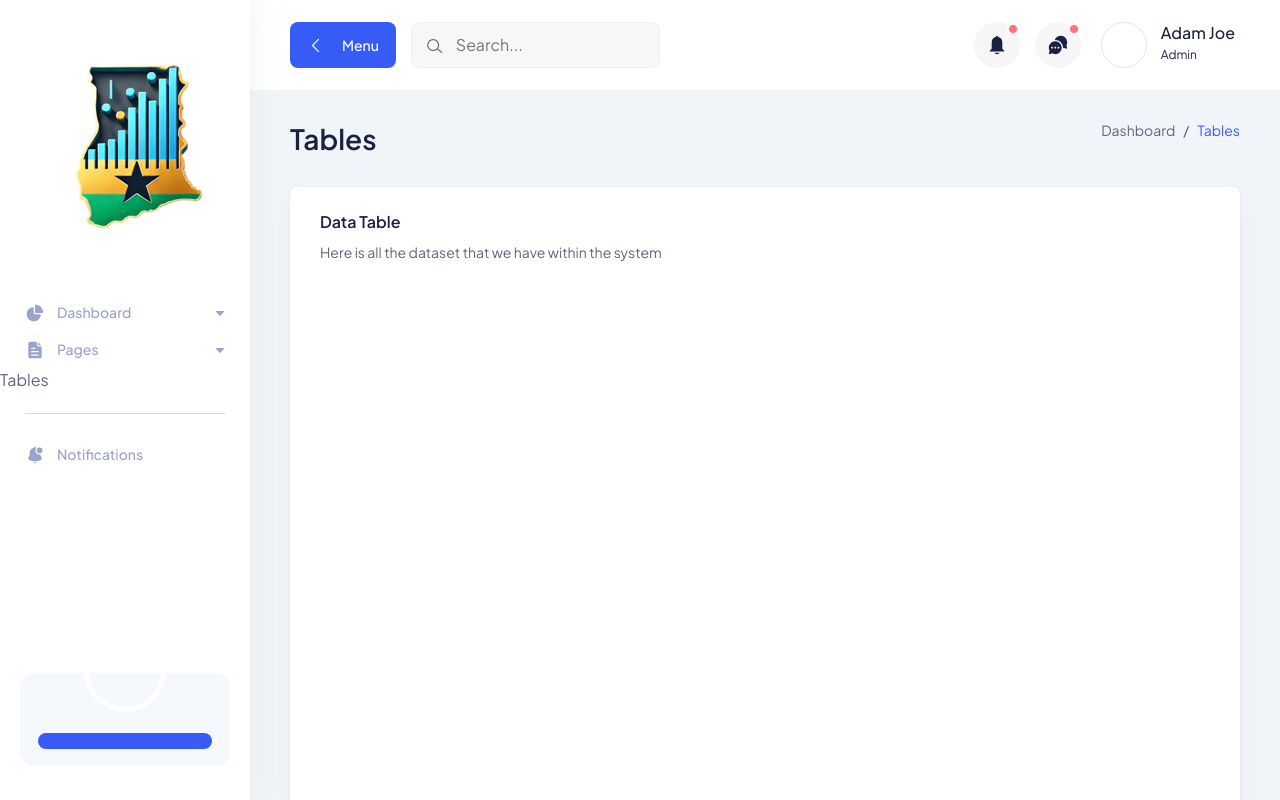
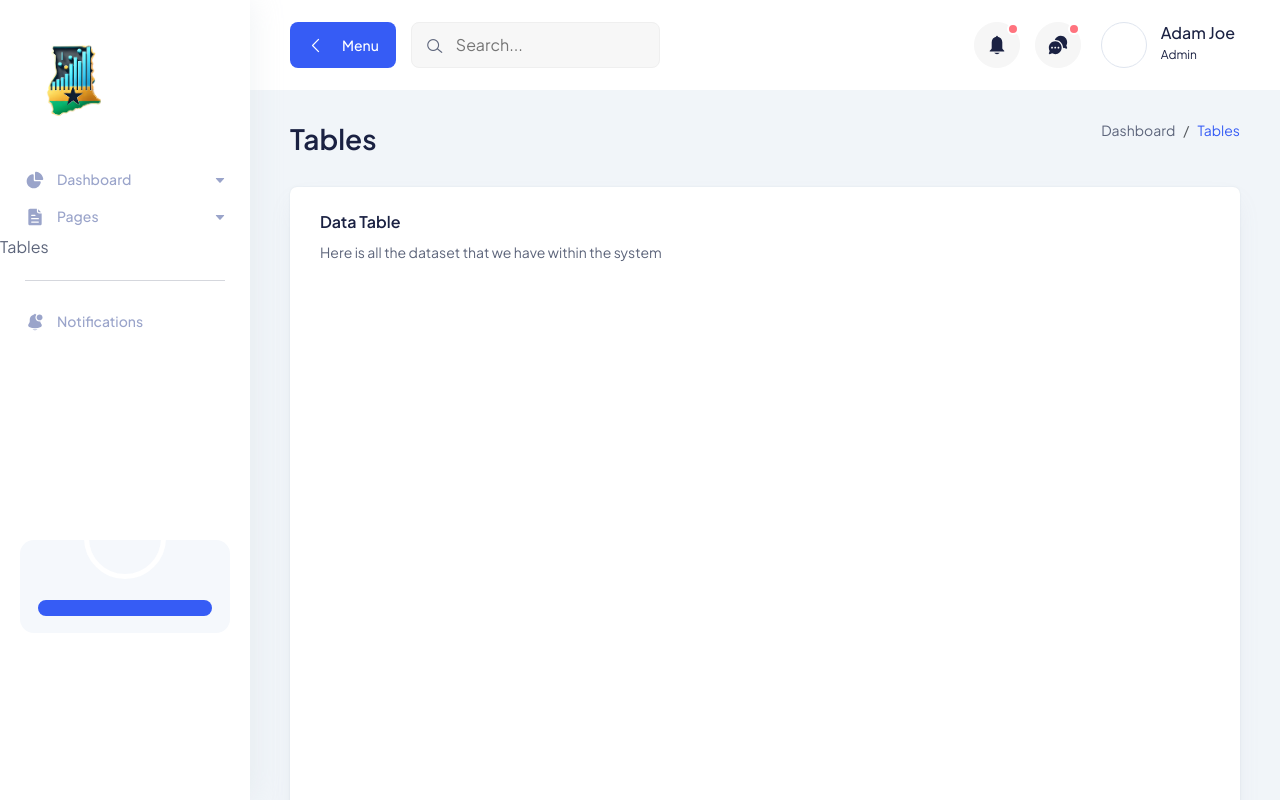
Before and after one commit to Jsdogbey/districtprofile, a website: page tables.html in a window 1280 px wide. Shown: the top 800 px of the page. Drawn offline with Linux system fonts and the light colour scheme; a script that the page names is missing.

Commit message:
resize logo

```diff
--- a/tables.html
+++ b/tables.html
@@ -25,7 +25,7 @@
     <aside class="sidebar-nav-wrapper">
       <div class="navbar-logo">
         <a href="index.html">
-          <img src="assets/images/logo/logo.png" alt="logo" />
+          <img src="assets/images/logo/logo.png" alt="logo" style="width: 100px; height: auto;" />
         </a>
       </div>
       <nav class="sidebar-nav">
```
